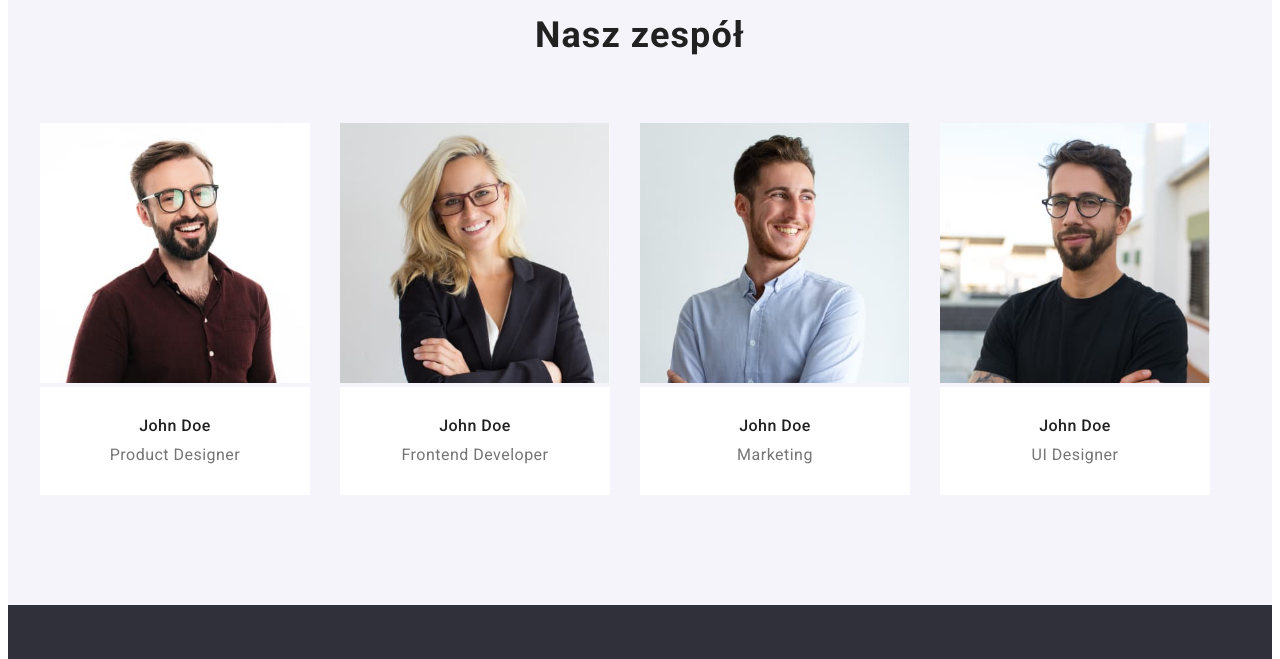
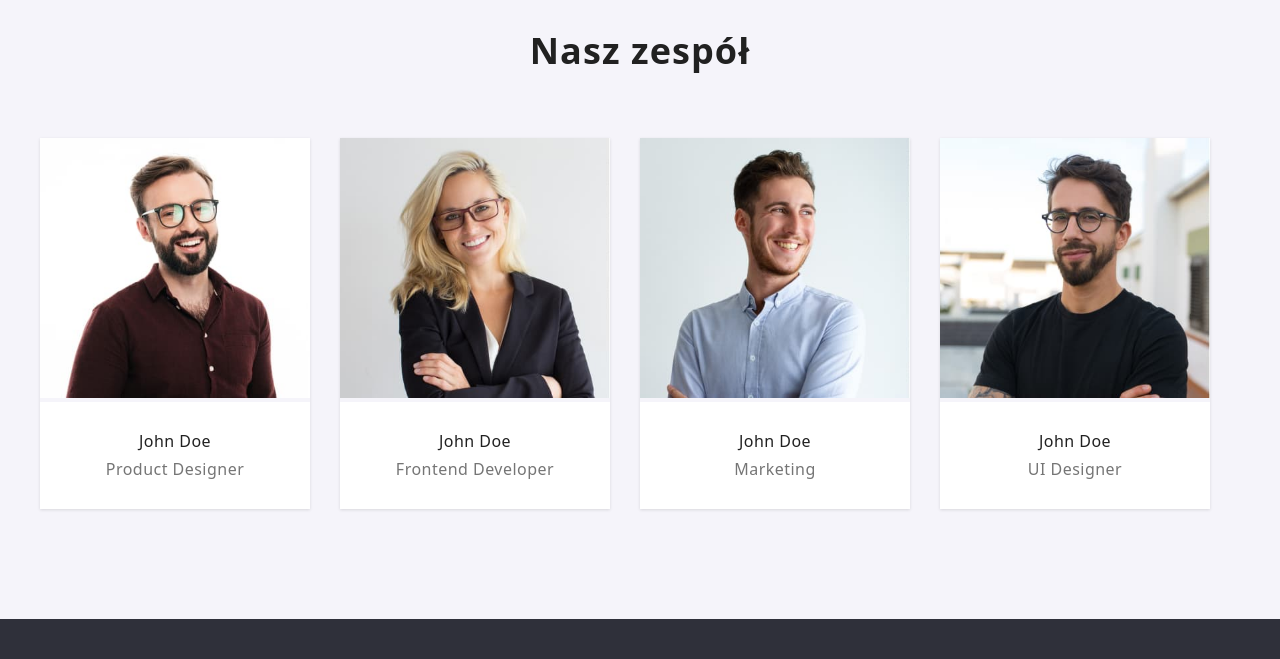
Before and after one commit to dariagruszkiewicz/goit-markup-hw-03, a plain HTML site: page index.html in a window 1280 px wide. Shown: the part 1630-2289 px from the top of the page. Drawn offline with nearby package versions, Linux system fonts and the light colour scheme.

Commit message:
dodanie modern-normalize i flexboxa
 dodanie modern-normalize i flexboxa

```diff
--- a/css/styles.css
+++ b/css/styles.css
@@ -9,7 +9,7 @@ body {
   color: #212121;
 }
 
-.container{
+.container {
   max-width: 1200px;
   margin: 0 auto;
 }
@@ -74,7 +74,6 @@ body {
   align-items: center;
   margin: 30px 527px 106px 527px;
 }
-
 
 .first-section {
   background-color: #2f303a;
@@ -197,22 +196,23 @@ body {
   list-style-type: none;
 }
 
-.section{
+.section {
   padding-top: 94px;
   padding-bottom: 94px;
 }
 
-.header-box{
+.header-box {
 display: flex;
 height: 80px;
-align-items: center;}
+align-items: center;
+}
 
-.nav-box{
+.nav-box {
 display: flex;
 align-items: center;
 }
 
-.nav-list{
+.nav-list {
   display: flex;
   align-items: center;
   justify-content: space-between;
@@ -221,47 +221,53 @@ align-items: center;
   margin-right: 371px
 }
 
-.logo-header-box{
+.logo-header-box {
 width: 145px;
 display: flex;
 justify-content: flex-start;
 margin-right: 93px;
 }
 
-.header-contacts-link-mail{
+.header-contacts-link-mail {
   margin-right: 50px;
 }
 
-.second-section-list{
+.second-section-list {
   display: flex;
   width: 1170px;
   padding-left: 0px;
   gap: 30px;
 }
 
-.third-section-box{
+.third-section-box {
   width: 1170px;
 }
 
-.third-section-list{
+.third-section-list {
   display: flex;
   justify-content: space-between;
   padding-left: 0px;
   padding-bottom: 0px;
 }
 
-.employee-section{
+.employee-section {
   background-color: #F5F4FA;
 }
 
-.employee-list{
+.employee-list {
   display: flex;
   width: 1170px;
   justify-content: space-between;
   padding-left: 0px;
 }
 
-.address-box{
+.employee-list-item {
+box-shadow: 0px 2px 1px 0px #00000033;
+box-shadow: 0px 1px 1px 0px #00000024;
+box-shadow: 0px 1px 3px 0px #0000001F;
+}
+
+.address-box {
   width: 246px;
   height: 81px;
   display: flex;
@@ -270,31 +276,32 @@ margin-right: 93px;
   margin-top: 20px;
 }
 
-.second-section{
+.second-section {
   padding-bottom: 0px;
 }
 
-.portfolio-button-list{
+.portfolio-button-list {
   display: flex;
   width: 572px;
   align-items: flex-start;
   justify-content: space-between;
+  gap:8px;
   margin: 0 auto;
   padding-bottom: 50px;
 }
 
-.portfolio-images-list{
+.portfolio-images-list {
   display: flex;
   flex-wrap: wrap;
   gap: 30px;
   padding-left: 0px;
 }
 
-.portfolio-images-list-item{
+.portfolio-images-list-item {
   border: 1px solid #eee
 }
 
-.portfolio-header-style{
+.portfolio-header-style {
   border-bottom: 1px solid #ECECEC;
   max-width: 1200px;
   margin: 0 auto;
--- a/index.html
+++ b/index.html
@@ -12,6 +12,7 @@
       href="https://fonts.googleapis.com/css2?family=Raleway:wght@700&family=Roboto:wght@400;500;700;900&display=swap"
       rel="stylesheet"
     />
+    <link rel="stylesheet" href="https://cdnjs.cloudflare.com/ajax/libs/modern-normalize/1.1.0/modern-normalize.min.css" integrity="sha512-wpPYUAdjBVSE4KJnH1VR1HeZfpl1ub8YT/NKx4PuQ5NmX2tKuGu6U/JRp5y+Y8XG2tV+wKQpNHVUX03MfMFn9Q==" crossorigin="anonymous" referrerpolicy="no-referrer" />
   </head>
   <body>
     <header>
@@ -110,7 +111,7 @@
         <div class="container">
         <h2 class="subtitle">Nasz zespół</h2>
         <ul class="employee-list">
-          <li>
+          <li class="employee-list-item">
             <img
               src="images/team/person1.jpg"
               alt="John Doe, pracujący jako Product Designer."
@@ -120,7 +121,7 @@
             <div class="employee-names">John Doe</div>
             <div class="employee-position">Product Designer</div>
           </li>
-          <li>
+          <li class="employee-list-item">
             <img
               src="images/team/person2.jpg"
               alt="John Doe, pracujący jako Frontend Developer."
@@ -130,7 +131,7 @@
             <div class="employee-names">John Doe</div>
             <div class="employee-position">Frontend Developer</div>
           </li>
-          <li>
+          <li class="employee-list-item">
             <img
               src="images/team/person3.jpg"
               alt="John Doe, pracujący w Marketingu."
@@ -140,7 +141,7 @@
             <div class="employee-names">John Doe</div>
             <div class="employee-position">Marketing</div>
           </li>
-          <li>
+          <li class="employee-list-item">
             <img
               src="images/team/person4.jpg"
               alt="John Doe, pracujacy jako UI Designer."
```
Also changed, not shown: portfolio.html (+3 -0 lines).
